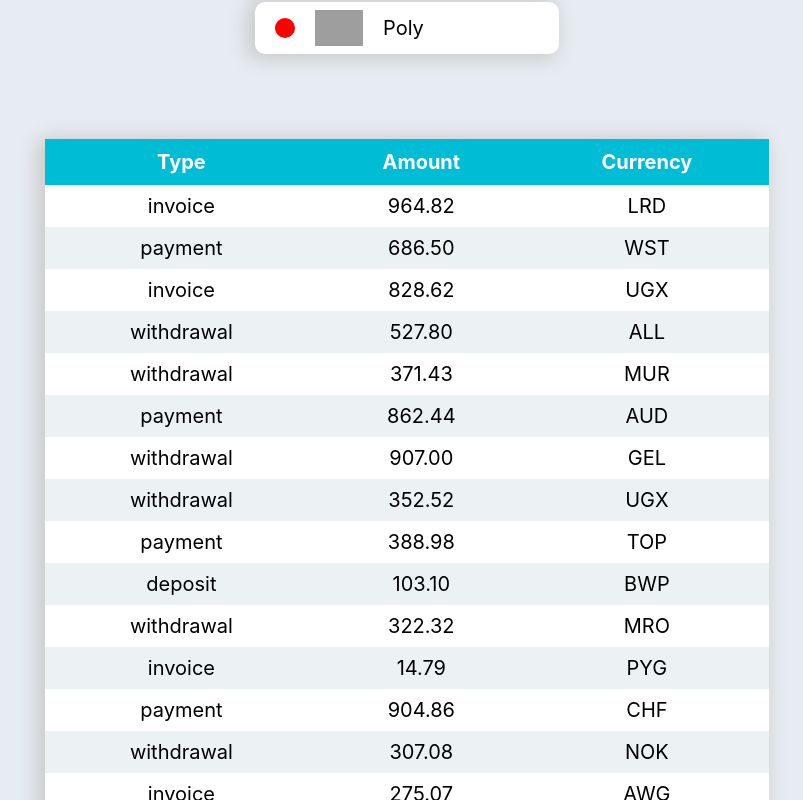
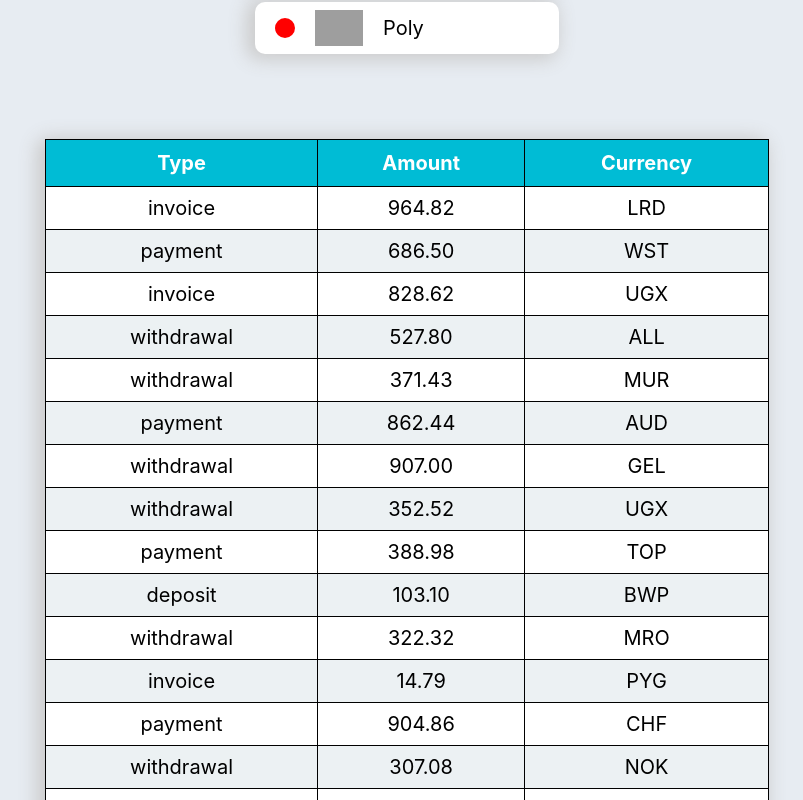
Before and after one commit to webdevbiv/goit-react-hw-01-components, a React (Create React App) app: page / in a window 1280 px wide. Shown: the part 1000-1800 px from the top of the page, without its empty margins (233-1036 px from the left). Built offline with nearby package versions, Linux system fonts and the light colour scheme; grey boxes are pictures that could not be loaded.

Commit message:
fix-table

```diff
--- a/src/components/TransactionHistory/TransactionHistory.jsx
+++ b/src/components/TransactionHistory/TransactionHistory.jsx
@@ -8,9 +8,9 @@ function TransactionHistory({ items }) {
             <table className={s.transaction_history}>
                 <thead>
                     <tr>
-                        <th>Type</th>
-                        <th>Amount</th>
-                        <th>Currency</th>
+                        <th><span>Type</span></th>
+                        <th><span>Amount</span></th>
+                        <th><span>Currency</span></th>
                     </tr>
                 </thead>
                 <tbody>
--- a/src/components/TransactionHistory/TransactionHistory.module.scss
+++ b/src/components/TransactionHistory/TransactionHistory.module.scss
@@ -3,15 +3,13 @@
     border-spacing: 0;
     border-collapse: collapse;
     & th {
-        color: white;
+        border-collapse: collapse;
+
         background-color: #00BCD5;
         padding-top: 8px;
         padding-bottom: 8px;
-        &:first-child {
-            border-radius: 0px 0px 0px 0px;
-        }
-        &:last-child {
-            border-radius: 0px 0px 0px 0px;
+        & span {
+            color: white;
         }
     }
     & tr {
@@ -19,24 +17,15 @@
         &:nth-child(2n) {
             background-color: #ECF1F3;
         }
-        &:last-child {
-            border-bottom: none;
-        }
     }
     & td {
         text-align: center;
         padding-top: 6px;
         padding-bottom: 6px;
         border-collapse: collapse;
-        &:last-child {
-            border-right: 0px;
-
-        }
-        &:first-child{
-            border-bottom: none;
-        }
     }
-    & tr, th, td {
-
+    & table, th, td, tr {
+        border: 1px solid;
+        border-collapse: collapse;
     }
 }
```
